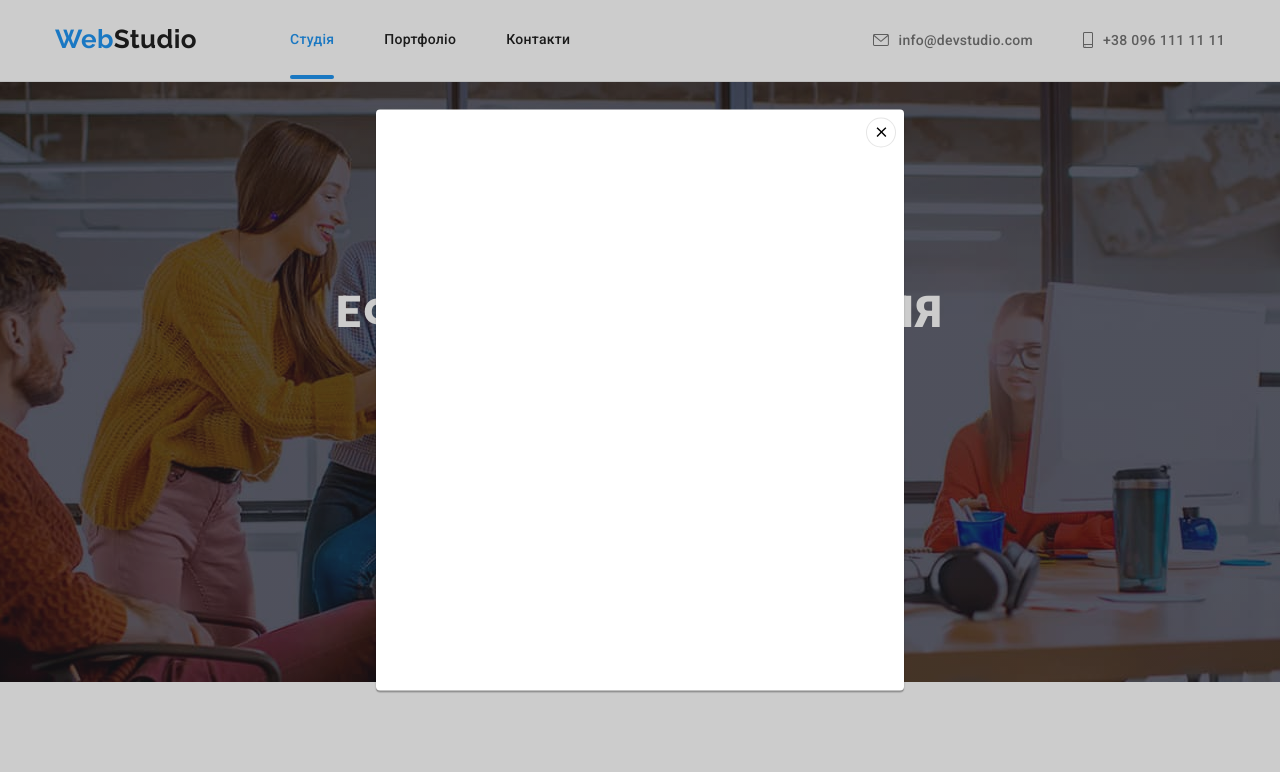
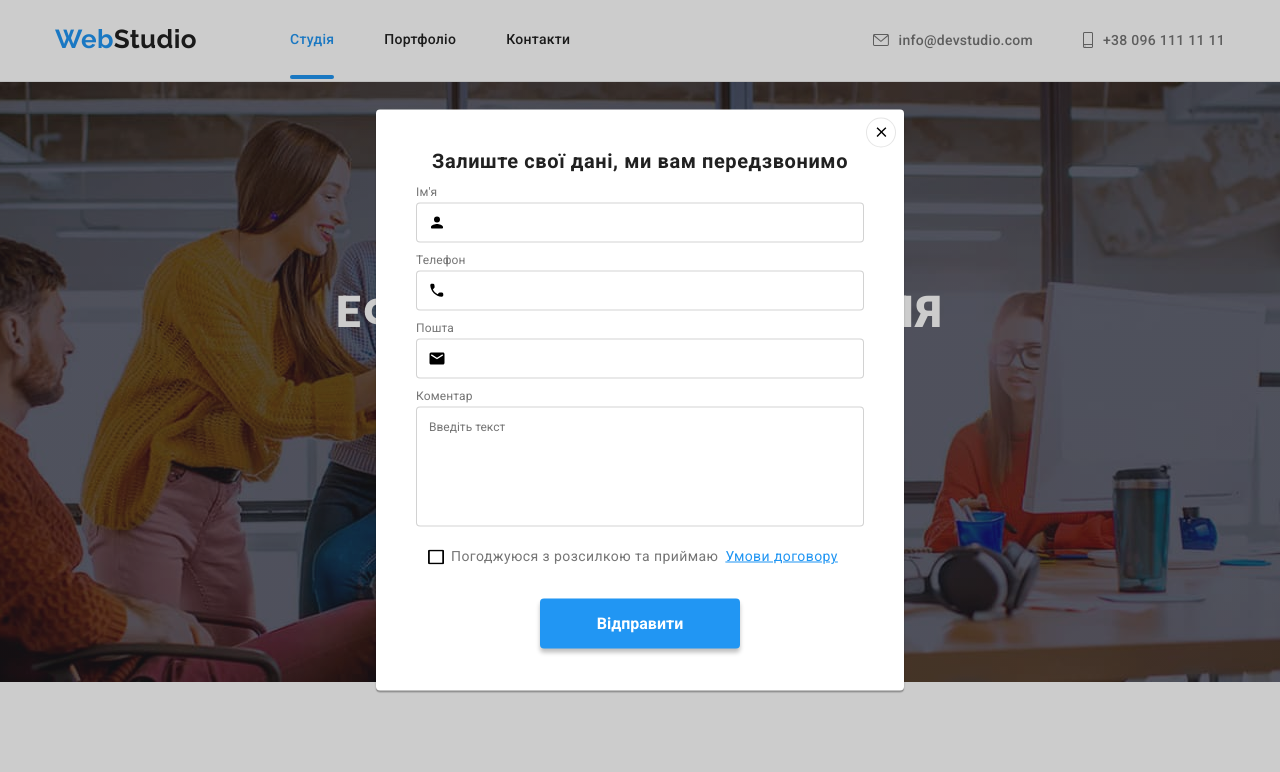
Before and after one commit to Khavkin/goit-markup-hw-06, a plain HTML site: page index.html in a window 1280 px wide. Both pictures are taken after a click on the button "Замовити послугу". Shown: the top 772 px of the page. Drawn offline with nearby package versions, Linux system fonts and the light colour scheme.

Commit message:
Добавляет разметку формы

```diff
--- a/css/styles.css
+++ b/css/styles.css
@@ -14,6 +14,7 @@
   --gallery-item-border: #eeeeee;
   --social-icons-color: #afb1b8;
   --footer-social-background: rgba(255, 255, 255, 0.1);
+  --button-focused: #188ce8;
   --transition: 250ms cubic-bezier(0.4, 0, 0.2, 1);
 }
 
@@ -276,12 +277,12 @@ header {
   cursor: pointer;
 
   transition: var(--transition);
-  transition-property: background, box-shadow;
+  transition-property: background-color, box-shadow;
 }
 
 .order-button:hover,
 .order-button:focus {
-  background: #188ce8;
+  background-color: var(--button-focused);
   box-shadow: 0px 4px 4px rgba(0, 0, 0, 0.15);
 }
 
@@ -502,6 +503,8 @@ header {
   width: 528px;
   height: 581px;
 
+  padding: 40px;
+
   background: var(--main-background-color);
   box-shadow: 0px 1px 3px rgba(0, 0, 0, 0.12), 0px 1px 1px rgba(0, 0, 0, 0.14),
     0px 2px 1px rgba(0, 0, 0, 0.2);
@@ -537,6 +540,141 @@ header {
 
 .button-close .icon {
   fill: currentColor;
+}
+
+.order-form .title {
+  font-size: 20px;
+  line-height: 1.15;
+  letter-spacing: 0.03em;
+  margin-bottom: 12px;
+  text-align: center;
+}
+
+.order-form .form-field {
+  width: 100%;
+  margin-bottom: 10px;
+  position: relative;
+}
+
+.order-form .label-field {
+  display: block;
+  font-size: 12px;
+  line-height: 1.17;
+  letter-spacing: 0.01em;
+
+  margin-bottom: 4px;
+}
+
+.order-form .input-field {
+  width: 100%;
+  padding: 12px 12px 12px 42px;
+
+  font-size: 12px;
+  line-height: 1.17;
+
+  border: 1px solid rgba(33, 33, 33, 0.2);
+  border-radius: 4px;
+}
+
+.order-form .icon-field {
+  position: absolute;
+  left: 12px;
+  bottom: 11px;
+}
+
+.input-field:focus + .label-field {
+  transform: translate(0, 0);
+}
+
+.input-field:focus ~ .icon-field {
+  fill: var(--accent-color);
+}
+
+.input-field:focus {
+  border: 1px solid var(--accent-color);
+  outline: none;
+}
+
+.order-form .textarea-comment {
+  padding-left: 12px;
+  height: 120px;
+  resize: none;
+}
+
+.checkbox-wrap {
+  margin-left: 12px;
+  margin-bottom: 30px;
+}
+
+.checkbox-agree {
+  position: absolute;
+  width: 1px;
+  height: 1px;
+  margin: -1px;
+  border: 0;
+  padding: 0;
+
+  white-space: nowrap;
+  clip-path: inset(100%);
+  clip: rect(0 0 0 0);
+  overflow: hidden;
+}
+
+.checkbox-label {
+  display: flex;
+  align-items: center;
+  gap: 7px;
+
+  font-size: 14px;
+  line-height: 1.7;
+
+  letter-spacing: 0.03em;
+}
+
+.checkbox-agree:checked + * .icon-uncheck {
+  display: none;
+}
+
+.checkbox-agree:checked + * .icon-check {
+  display: block;
+}
+
+.checkbox-agree:not(:checked) + * .icon-uncheck {
+  display: block;
+}
+.checkbox-agree:not(:checked) + * .icon-check {
+  display: none;
+}
+
+.link-agree {
+  color: var(--accent-color);
+}
+
+.btn-submit {
+  width: 200px;
+  height: 50px;
+
+  display: block;
+  margin: 0 auto;
+
+  background-color: var(--accent-color);
+  box-shadow: 0px 4px 4px rgba(0, 0, 0, 0.25);
+  border-radius: 4px;
+  border: none;
+
+  font-weight: 700;
+  font-size: 16px;
+  line-height: 1.88;
+  color: var(--main-white-color);
+
+  transition: var(--transition);
+  transition-property: backgroud-color, box-shadow;
+}
+
+.btn-submit:hover,
+.btn-submit:focus {
+  background-color: var(--button-focused);
+  box-shadow: 0px 4px 4px rgba(0, 0, 0, 0.15);
 }
 
 /* footer */
@@ -656,9 +794,20 @@ footer .social-icon {
   line-height: 1.25;
 
   background-color: transparent;
+  color: var(--main-white-color);
   border: 1px solid rgba(255, 255, 255, 0.3);
+
+  border-radius: 4px;
+
+  transition: var(--transition);
+  transition-property: color, border;
+}
+
+.input-email:focus {
+  color: var(--main-white-color);
+  outline: none;
   box-shadow: 0px 4px 4px rgba(0, 0, 0, 0.15);
-  border-radius: 4px;
+  border: 1px solid var(--accent-color);
 }
 
 .btn-subscribe {
@@ -682,6 +831,14 @@ footer .social-icon {
   background-color: var(--accent-color);
   border: none;
   border-radius: 4px;
+
+  transition: var(--transition);
+  transition-property: background-color, box-shadow;
+}
+
+.btn-subscribe:hover,
+.btn-subscribe:focus {
+  background-color: var(--button-focused);
   box-shadow: 0px 4px 4px rgba(0, 0, 0, 0.15);
 }
 
--- a/index.html
+++ b/index.html
@@ -446,9 +446,15 @@
             </ul>
           </div>
           <div class="form-wrap">
-            <form action="" class="subscribe-form">
+            <form action="" class="subscribe-form" name="subsribe-form">
               <label class="label-email" for="email">Підпишіться на розсилку</label>
-              <input class="input-email" type="email" name="email" placeholder="E-mail" />
+              <input
+                class="input-email"
+                type="email"
+                name="email"
+                id="email"
+                placeholder="E-mail"
+              />
               <button class="btn-subscribe" type="submit">
                 Підписатися
                 <svg class="icon-send" width="24" height="24">
@@ -459,6 +465,7 @@
           </div>
         </div>
       </footer>
+
       <div class="backdrop is-hidden" data-modal>
         <div class="order-window centered">
           <button class="button-close" type="button" data-modal-close>
@@ -466,6 +473,54 @@
               <use href="./images/icons.svg#icon-close-black"></use>
             </svg>
           </button>
+          <form class="order-form" action="">
+            <h2 class="title">Залиште свої дані, ми вам передзвонимо</h2>
+
+            <div class="form-field">
+              <label class="label-field" for="name">Ім'я</label>
+              <input class="input-field" type="text" name="name" id="name" autofocus />
+              <svg class="icon-field" width="18" height="18">
+                <use class="icon-field" href="./images/icons.svg#icon-person"></use>
+              </svg>
+            </div>
+            <div class="form-field">
+              <label class="label-field" for="phone">Телефон</label>
+              <input class="input-field" type="tel" name="phone" id="phone" />
+              <svg class="icon-field" width="18" height="18">
+                <use class="icon-field" href="./images/icons.svg#icon-phone"></use>
+              </svg>
+            </div>
+            <div class="form-field">
+              <label class="label-field" for="mail">Пошта</label>
+              <input class="input-field" type="email" name="mail" id="mail" />
+              <svg class="icon-field" width="18" height="18">
+                <use class="icon-field" href="./images/icons.svg#icon-email"></use>
+              </svg>
+            </div>
+            <div class="form-field">
+              <label class="label-field" for="comment">Коментар</label>
+              <textarea
+                class="textarea-comment input-field"
+                name="comment"
+                id="comment"
+                placeholder="Введіть текст"
+              ></textarea>
+            </div>
+            <div class="checkbox-wrap">
+              <input class="checkbox-agree" type="checkbox" name="agree" id="agree" />
+              <label class="checkbox-label" for="agree">
+                <svg class="icon-uncheck" width="16" height="15">
+                  <use href="./images/icons.svg#icon-uncheck"></use>
+                </svg>
+                <svg class="icon-check" width="16" height="15">
+                  <use href="./images/icons.svg#icon-check"></use>
+                </svg>
+                <span>Погоджуюся з розсилкою та приймаю</span>
+                <a class="link-agree" href="">Умови договору</a>
+              </label>
+            </div>
+            <button class="btn-submit">Відправити</button>
+          </form>
         </div>
       </div>
     </main>
```
Also changed, not shown: portfolio.html (+12 -0 lines).
